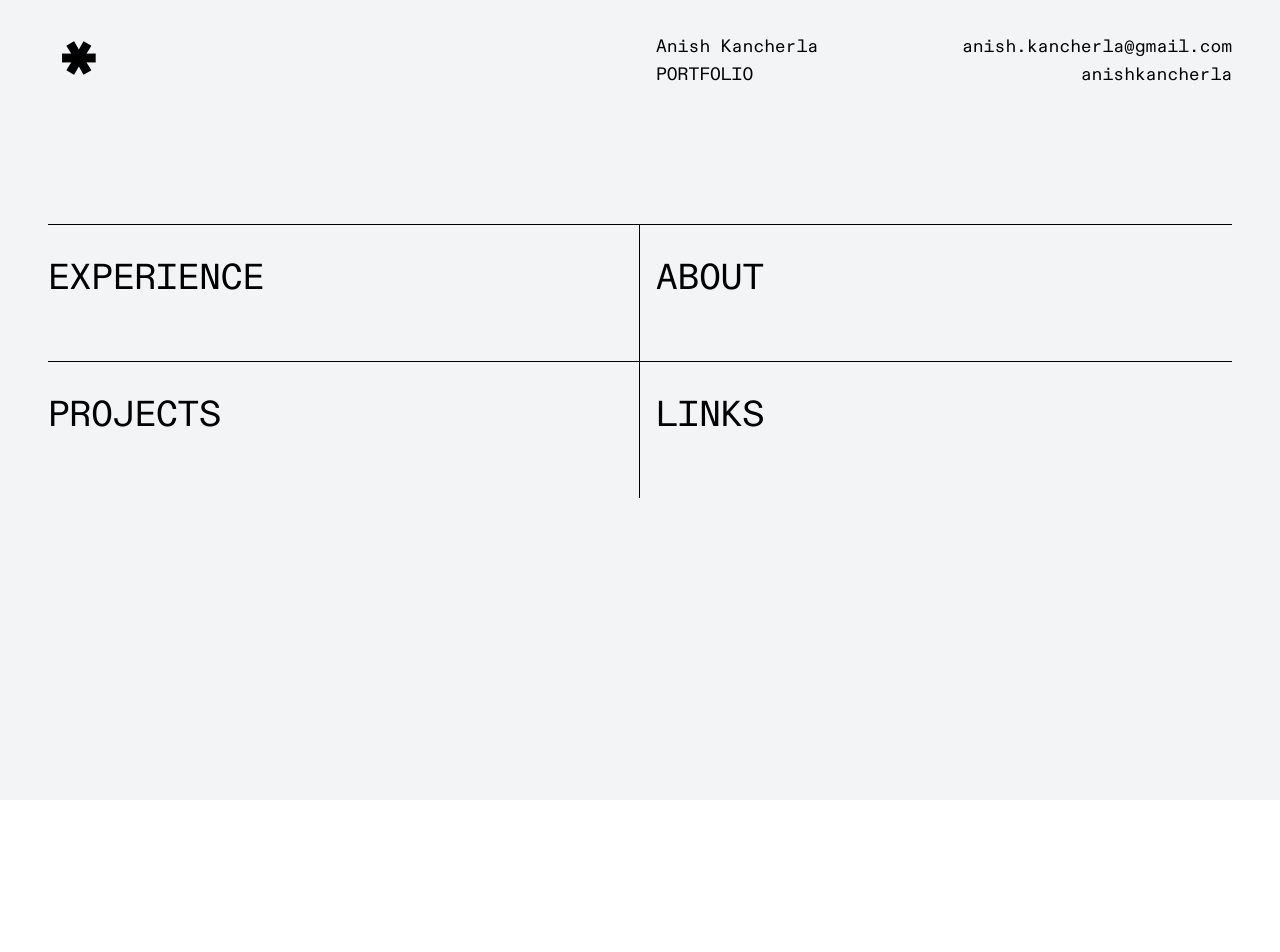
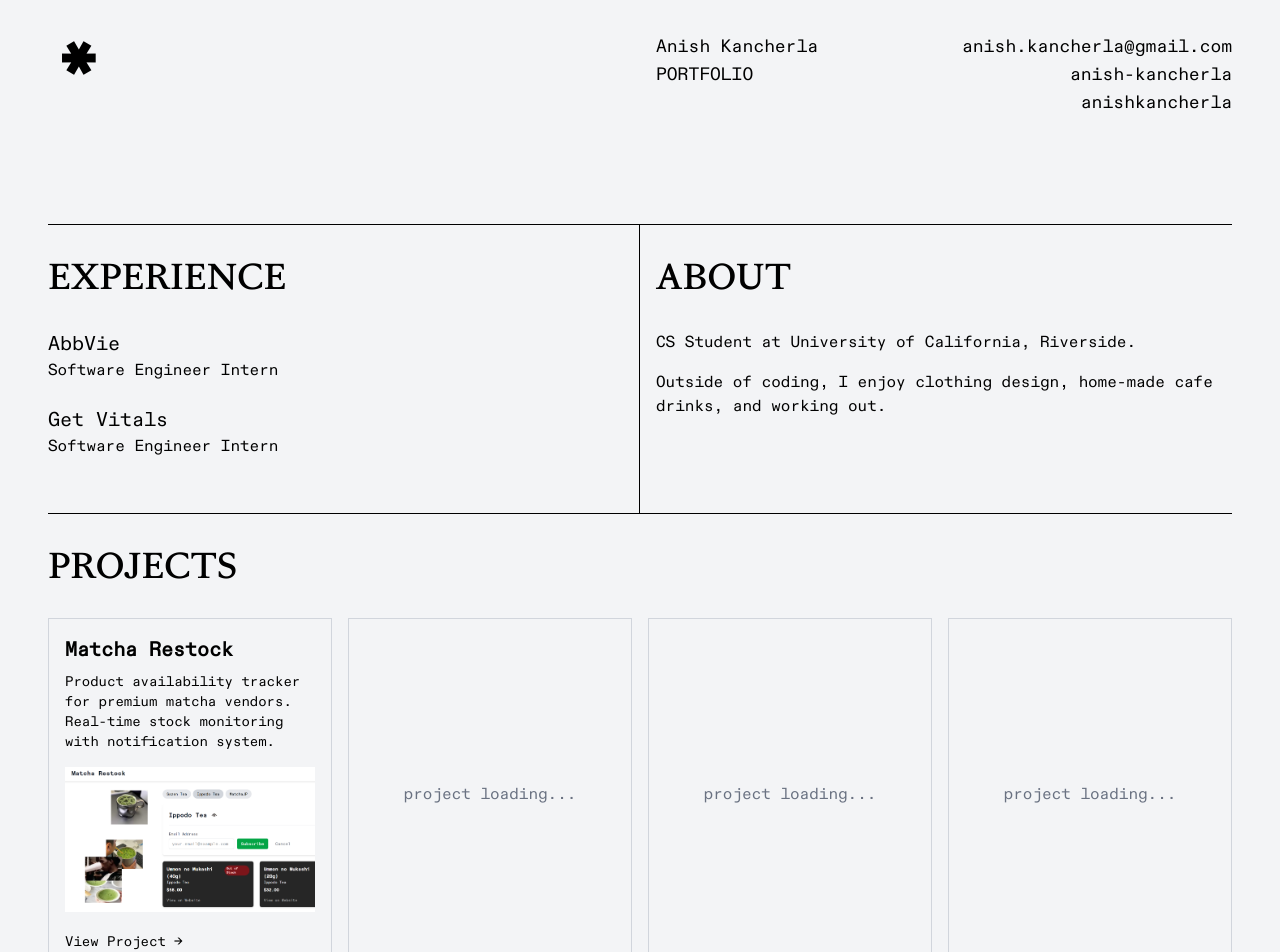
Before and after one commit to anishkancherla/portfolio, a Next.js app: page / in a window 1280 px wide. Shown: the top 952 px of the page. Before the commit the page ends 800 px from the top, so only its background shows below. Built offline with nearby package versions, Linux system fonts and the light colour scheme.

Commit message:
font/section changes

```diff
--- a/src/app/globals.css
+++ b/src/app/globals.css
@@ -62,7 +62,7 @@
 @font-face {
   font-family: 'Stamp RPSK';
   src: url('/fonts/stamp-rpsk.woff2') format('woff2'),
-       url('/fonts/stamp-rpsk.woff') format('woff');
+    url('/fonts/stamp-rpsk.woff') format('woff');
   font-weight: normal;
   font-style: normal;
 }
--- a/src/app/page.tsx
+++ b/src/app/page.tsx
@@ -6,15 +6,13 @@ interface OpenSections {
   experience: boolean;
   about: boolean;
   projects: boolean;
-  links: boolean;
 }
 
 export default function Home() {
   const [openSections, setOpenSections] = useState<OpenSections>({
-    experience: false,
-    about: false,
-    projects: false,
-    links: false,
+    experience: true,
+    about: true,
+    projects: true,
   });
 
   const toggleSection = (section: keyof OpenSections) => {
@@ -45,7 +43,22 @@ export default function Home() {
             {/* contact right side */}
             <div className="text-right">
               <div className="text-lg">anish.kancherla@gmail.com</div>
-              <div className="text-lg">anishkancherla</div>
+              <a
+                href="https://www.linkedin.com/in/anish-kancherla-3b6aa6263/"
+                target="_blank"
+                rel="noopener noreferrer"
+                className="text-lg hover:underline block"
+              >
+                anish-kancherla
+              </a>
+              <a
+                href="https://github.com/anishkancherla"
+                target="_blank"
+                rel="noopener noreferrer"
+                className="text-lg hover:underline block"
+              >
+                anishkancherla
+              </a>
             </div>
           </div>
         </div>
@@ -63,7 +76,7 @@ export default function Home() {
             className="py-8 pr-4 border-r border-black flex flex-col items-start justify-start cursor-pointer"
             onClick={() => toggleSection('experience')}
           >
-            <h2 className="text-4xl font-normal mb-8">EXPERIENCE</h2>
+            <h2 className="text-4xl font-normal mb-8 gaisyr-font">EXPERIENCE</h2>
             {openSections.experience && (
               <div className="w-full">
                 {/* AbbVie */}
@@ -76,11 +89,7 @@ export default function Home() {
                   <h3 className="font-medium text-xl">Get Vitals</h3>
                   <p>Software Engineer Intern</p>
                 </div>
-                {/* BrainStorm STEM */}
-                <div className="mb-6">
-                  <h3 className="font-medium text-xl">BrainStorm STEM</h3>
-                  <p>Teacher</p>
-                </div>
+
               </div>
             )}
           </div>
@@ -90,7 +99,7 @@ export default function Home() {
             className="py-8 pl-4 flex flex-col items-start justify-start cursor-pointer"
             onClick={() => toggleSection('about')}
           >
-            <h2 className="text-4xl font-normal mb-8">ABOUT</h2>
+            <h2 className="text-4xl font-normal mb-8 gaisyr-font">ABOUT</h2>
             {openSections.about && (
               <div className="w-full">
                 <p className="mb-4">CS Student at University of California, Riverside.</p>
@@ -104,12 +113,12 @@ export default function Home() {
 
           {/* proj Section */}
           <div
-            className="py-8 pr-4 border-r border-black flex flex-col items-start justify-start cursor-pointer"
+            className="py-8 flex flex-col items-start justify-start cursor-pointer col-span-1 md:col-span-2"
             onClick={() => toggleSection('projects')}
           >
-            <h2 className="text-4xl font-normal mb-8">PROJECTS</h2>
+            <h2 className="text-4xl font-normal mb-8 gaisyr-font">PROJECTS</h2>
             {openSections.projects && (
-              <div className="w-full grid grid-cols-2 gap-4">
+              <div className="w-full grid grid-cols-4 gap-4">
                 {/* Matcha Restock Project */}
                 <div className="border border-gray-300 p-4">
                   <h3 className="text-xl font-bold mb-2">Matcha Restock</h3>
@@ -129,39 +138,19 @@ export default function Home() {
                   </a>
                 </div>
 
-                {/* Placeholder  */}
+                {/* Placeholder 1 */}
                 <div className="border border-gray-300 p-4 flex items-center justify-center">
                   <p className="text-gray-500">project loading...</p>
                 </div>
-              </div>
-            )}
-          </div>
 
-          {/* LINKS Section */}
-          <div
-            className="py-8 pl-4 flex flex-col items-start justify-start cursor-pointer"
-            onClick={() => toggleSection('links')}
-          >
-            <h2 className="text-4xl font-normal mb-8">LINKS</h2>
-            {openSections.links && (
-              <div className="w-full">
-                <div className="space-y-4">
-                  <a
-                    href="https://github.com/anishkancherla"
-                    target="_blank"
-                    rel="noopener noreferrer"
-                    className="block text-lg hover:underline"
-                  >
-                    GitHub
-                  </a>
-                  <a
-                    href="https://www.linkedin.com/in/anish-kancherla-3b6aa6263/"
-                    target="_blank"
-                    rel="noopener noreferrer"
-                    className="block text-lg hover:underline"
-                  >
-                    LinkedIn
-                  </a>
+                {/* Placeholder 2 */}
+                <div className="border border-gray-300 p-4 flex items-center justify-center">
+                  <p className="text-gray-500">project loading...</p>
+                </div>
+
+                {/* Placeholder 3 */}
+                <div className="border border-gray-300 p-4 flex items-center justify-center">
+                  <p className="text-gray-500">project loading...</p>
                 </div>
               </div>
             )}
--- a/tailwind.config.js
+++ b/tailwind.config.js
@@ -9,6 +9,7 @@ module.exports = {
     extend: {
       fontFamily: {
         'stamp-rpsk': ['Stamp RPSK', 'sans-serif'],
+        'gaisyr': ['Gaisyr', '-apple-system', 'BlinkMacSystemFont', 'Segoe UI', 'sans-serif'],
       },
     },
   },
```
